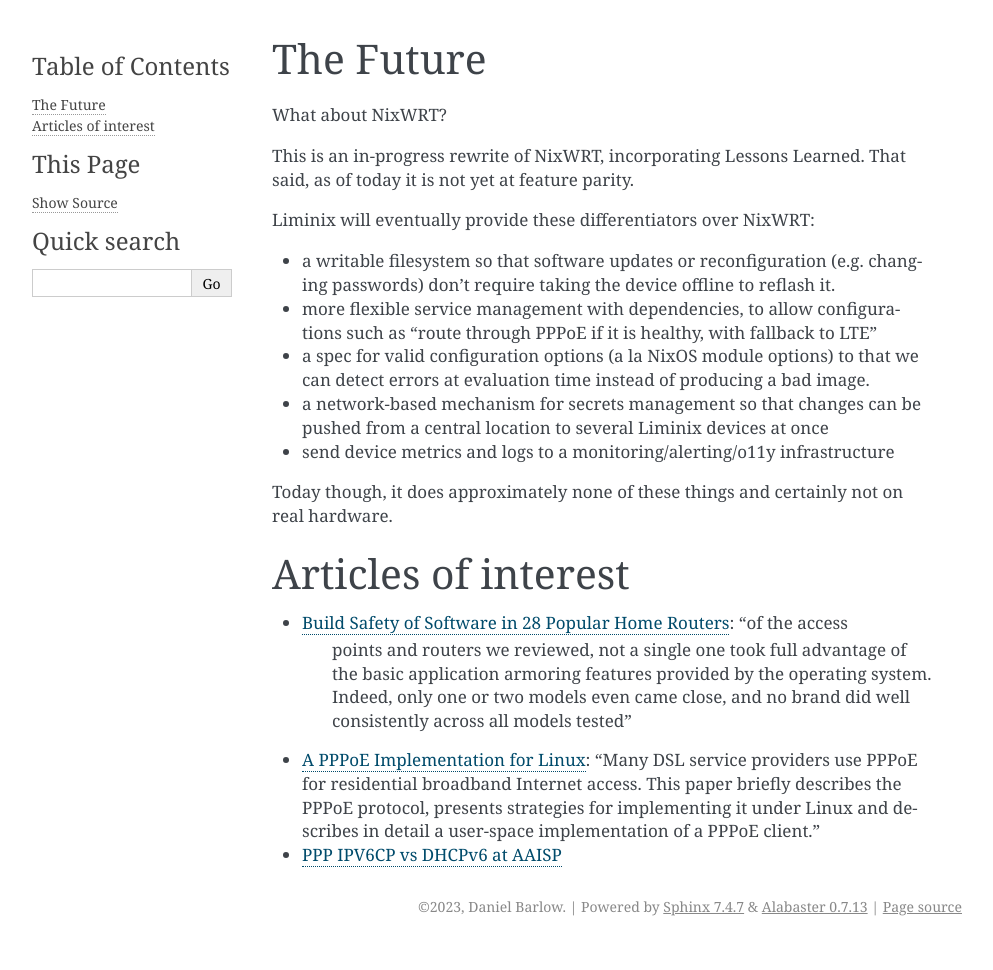
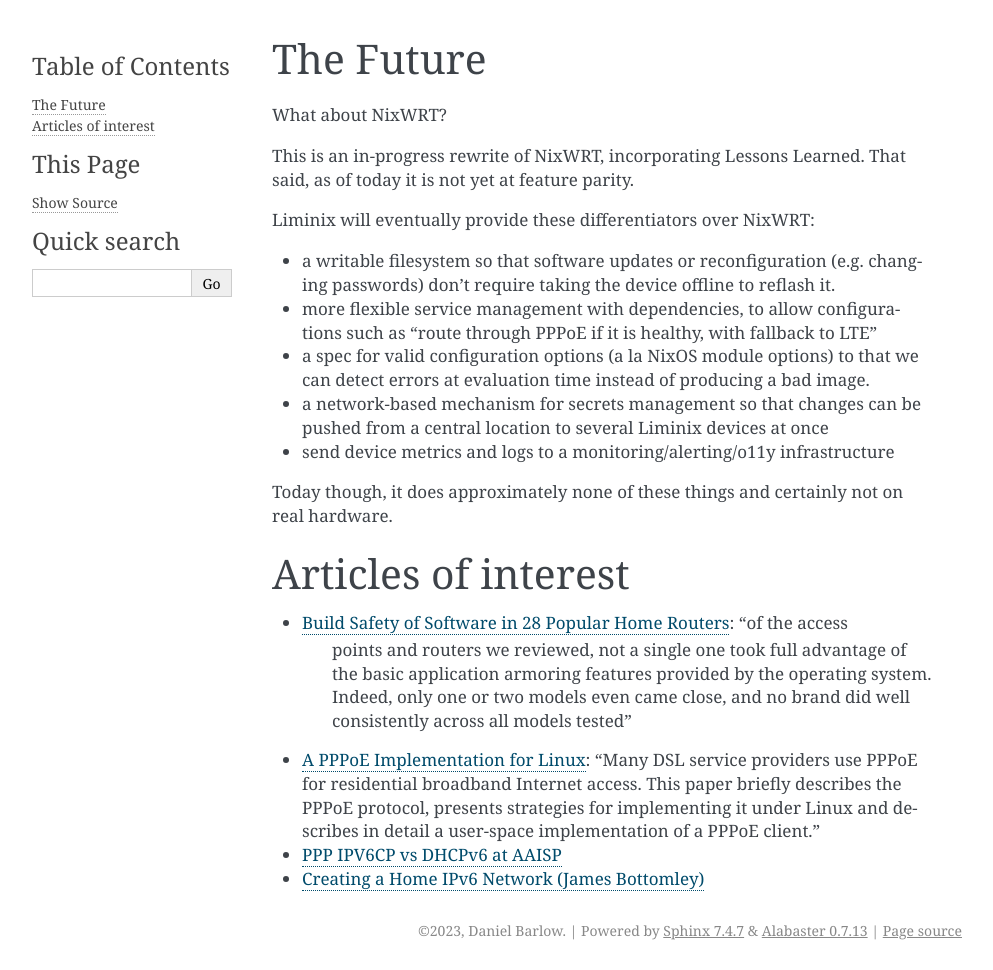
Before and after one commit to telent/liminix, a Sphinx documentation site: the page built from doc/etc.rst, in a window 1280 px wide. Shown: the whole page, without its empty margins (148-1141 px from the left). Built offline with Sphinx 7.4.7, drawn with Linux system fonts in a browser that asks for light colours; before the commit the page ends 946 px from its top, so only the background shows below that.

Commit message:
add another link I've previously found useful

```diff
--- a/doc/etc.rst
+++ b/doc/etc.rst
@@ -46,3 +46,6 @@
   detail a user-space implementation of a PPPoE client."
 
 * `PPP IPV6CP vs DHCPv6 at AAISP <https://www.revk.uk/2011/01/ppp-ipv6cp-vs-dhcpv6.html>`_
+
+
+* `Creating a Home IPv6 Network (James Bottomley) <https://blog.hansenpartnership.com/creating-a-home-ipv6-network/>`_
```
